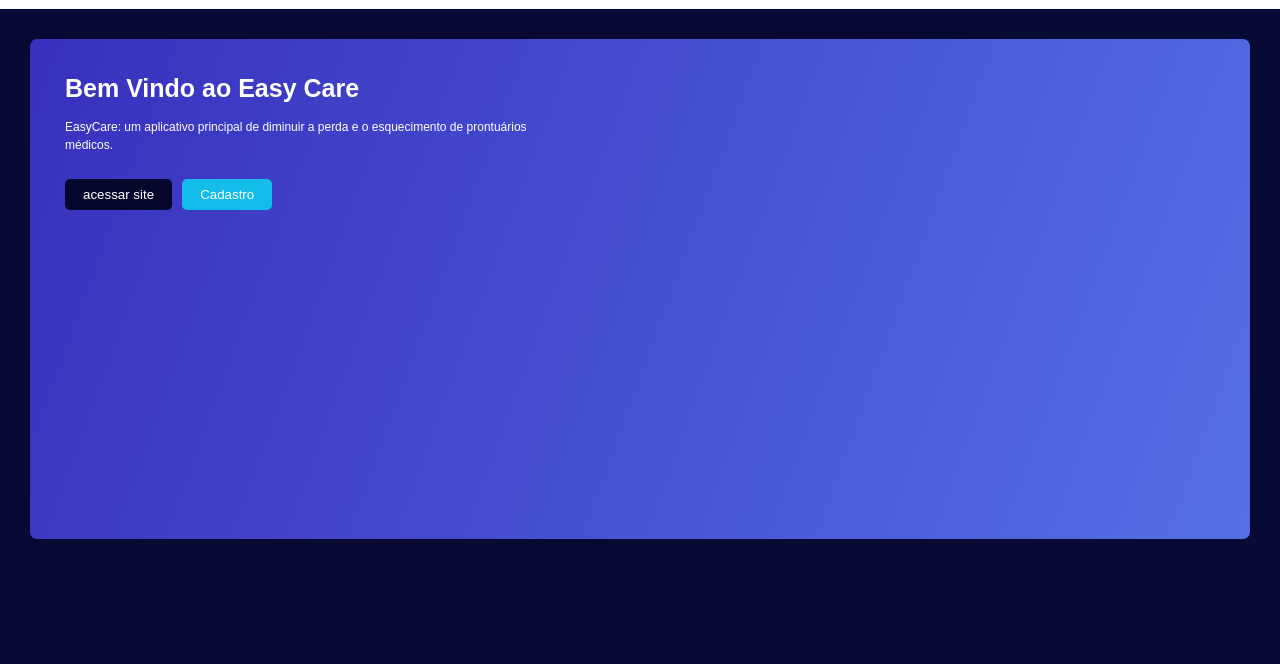
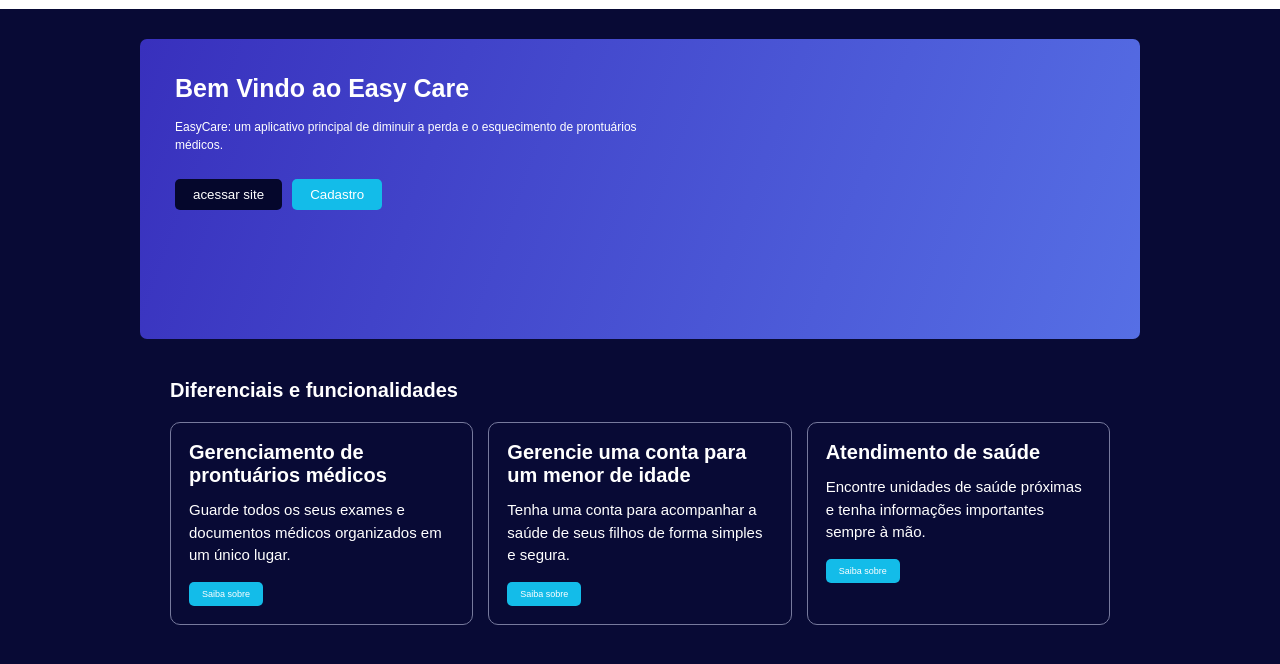
Before and after one commit to vinibrtl/API-EasyCare, a website: page frontend/index.html in a window 1280 px wide. Shown: the part 46-710 px from the top of the page. Drawn offline with Linux system fonts and the light colour scheme.

Commit message:
Criação de novos arquivos e atualização do style index

```diff
--- a/frontend/index.html
+++ b/frontend/index.html
@@ -52,6 +52,52 @@
 
     </section>
 
+     <!-- DIFERENCIAIS -->
+    <section class="diferenciais">
+
+        <h2>Diferenciais e funcionalidades</h2>
+
+        <div class="cards">
+
+            <div class="card">
+                <h3>Gerenciamento de prontuários médicos</h3>
+
+                <p>
+                    Guarde todos os seus exames e documentos médicos
+                    organizados em um único lugar.
+                </p>
+
+                <button>Saiba sobre</button>
+            </div>
+
+
+            <div class="card">
+                <h3>Gerencie uma conta para um menor de idade</h3>
+
+                <p>
+                    Tenha uma conta para acompanhar a saúde de seus filhos
+                    de forma simples e segura.
+                </p>
+
+                <button>Saiba sobre</button>
+            </div>
+
+
+            <div class="card">
+                <h3>Atendimento de saúde</h3>
+
+                <p>
+                    Encontre unidades de saúde próximas e tenha informações
+                    importantes sempre à mão.
+                </p>
+
+                <button>Saiba sobre</button>
+            </div>
+
+        </div>
+
+    </section>
+
 
 </body>
 
--- a/frontend/style.css
+++ b/frontend/style.css
@@ -66,8 +66,8 @@ nav span {
 .banner {
     background: linear-gradient(110deg, #3830bd, #566fe5);
 
-    max-width: 1500px;
-    height: 500px;
+    max-width: 1000px;
+    height: 300px;
 
     margin: auto;
 
@@ -98,3 +98,54 @@ nav span {
 .login {
     background-color: #05072c;
 }
+
+
+
+
+
+
+.diferenciais {
+    max-width: 1000px;
+    margin: auto;
+
+    padding: 10px 30px 40px;
+}
+
+.diferenciais h2 {
+    font-size: 20px;
+    margin-bottom: 20px;
+}
+
+.cards {
+    display: flex;
+    gap: 15px;
+}
+
+.card {
+    border: 1px solid #777a9d;
+
+    border-radius: 10px;
+
+    padding: 18px;
+
+    flex: 1;
+
+    min-height: 150px;
+}
+
+.card h3 {
+    font-size: 20px;
+    margin-bottom: 12px;
+}
+
+.card p {
+    font-size: 15px;
+    line-height: 1.5;
+
+    margin-bottom: 15px;
+}
+
+.card button {
+    font-size: 9px;
+    padding: 7px 13px;
+}
```
Also changed, not shown: frontend/login.html (+11 -0 lines).
